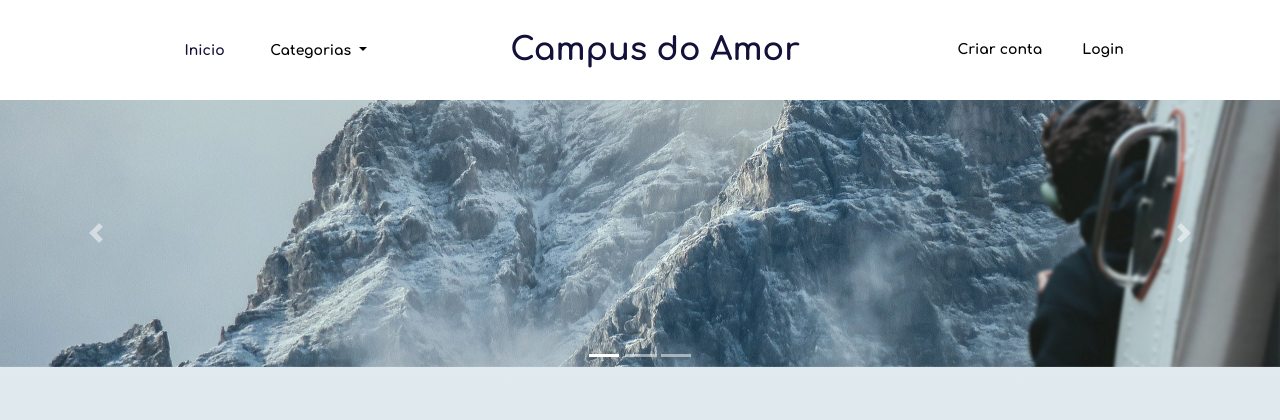
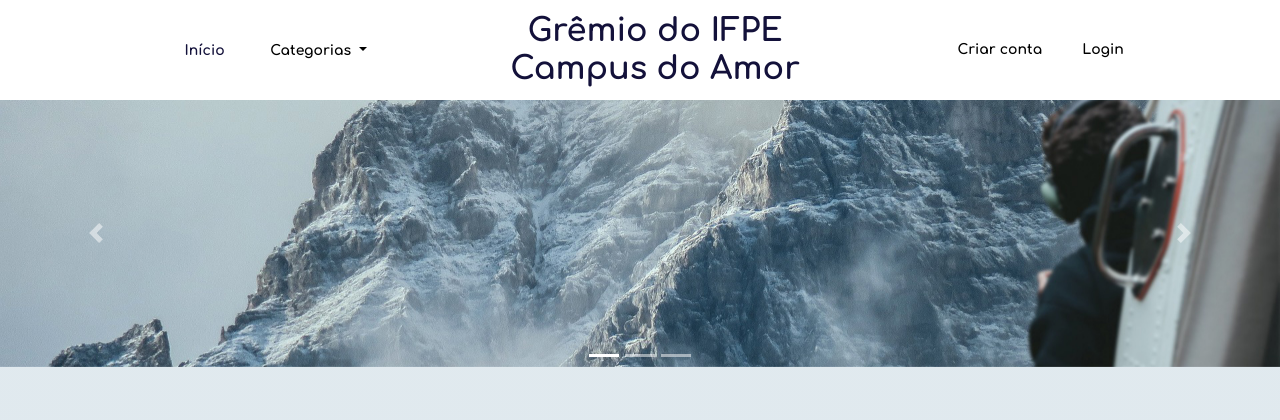
Before and after one commit to tiagojosesilva/gremio, a PHP site: page / in a window 1280 px wide. Shown: the top 420 px of the page. Run offline with PHP 8.4, Linux system fonts and the light colour scheme; some libraries are stand-ins or nearby versions; some web fonts are replaced.

Commit message:
Alterei o ícone

```diff
--- a/components/header-menu.php
+++ b/components/header-menu.php
@@ -3,13 +3,12 @@
       <div class="header-wrap">
         <div class="header-top d-flex justify-content-between align-items-lg-center navbar-expand-lg">
           <div class="col menu-left">
-            <a class="active" href="../index.php">Inicio</a>
+            <a class="active" href="../index.php">Início</a>
             <div class="dropdown d-inline">
               <a class="nav-link dropdown-toggle d-inline" href="#" id="navbarDropdown" role="button"
                 data-toggle="dropdown" aria-haspopup="true" aria-expanded="false">
                 Categorias
               </a>
-
               <div class="dropdown-menu" aria-labelledby="navbarDropdown">
                 <a class="dropdown-item" href="../pages/sobre.php">Sobre</a>
                 <a class="dropdown-item" href="../pages/gallery.php">Galeria</a>
@@ -20,7 +19,8 @@
           </div>
           <div class="col-5 text-lg-center mt-2 mt-lg-0">
             <span class="logo-outer">
-              <span class="logo-inner">
+              <span class="logo-inner align-center" >
+                <h1 class="logo-title">Grêmio do IFPE</h1>
                 <h1 class="logo-title">Campus do Amor</h1>
               </span>
             </span>
--- a/index.php
+++ b/index.php
@@ -4,7 +4,7 @@
   <!-- Mobile Specific Meta -->
   <meta name="viewport" content="width=device-width, initial-scale=1, shrink-to-fit=no" />
   <!-- Favicon-->
-  <link rel="shortcut icon" href="img/fav.png" />
+  <link rel="shortcut icon" href="img/favicon.jpg" />
   <!-- Author Meta -->
   <meta name="author" content="CodePixar" />
   <!-- Meta Description -->
@@ -14,7 +14,7 @@
   <!-- meta character set -->
   <meta charset="UTF-8" />
   <!-- Site Title -->
-  <title>Grêmio Campus do Amor</title>
+  <title>Campus do Amor</title>
 
   <link href="https://fonts.googleapis.com/css?family=Open+Sans:400,600|Playfair+Display:700,700i" rel="stylesheet" />
   <link href="https://fonts.googleapis.com/css?family=Comfortaa:400,700" rel="stylesheet">
```
Also changed, not shown: img/favicon.jpg (added).
